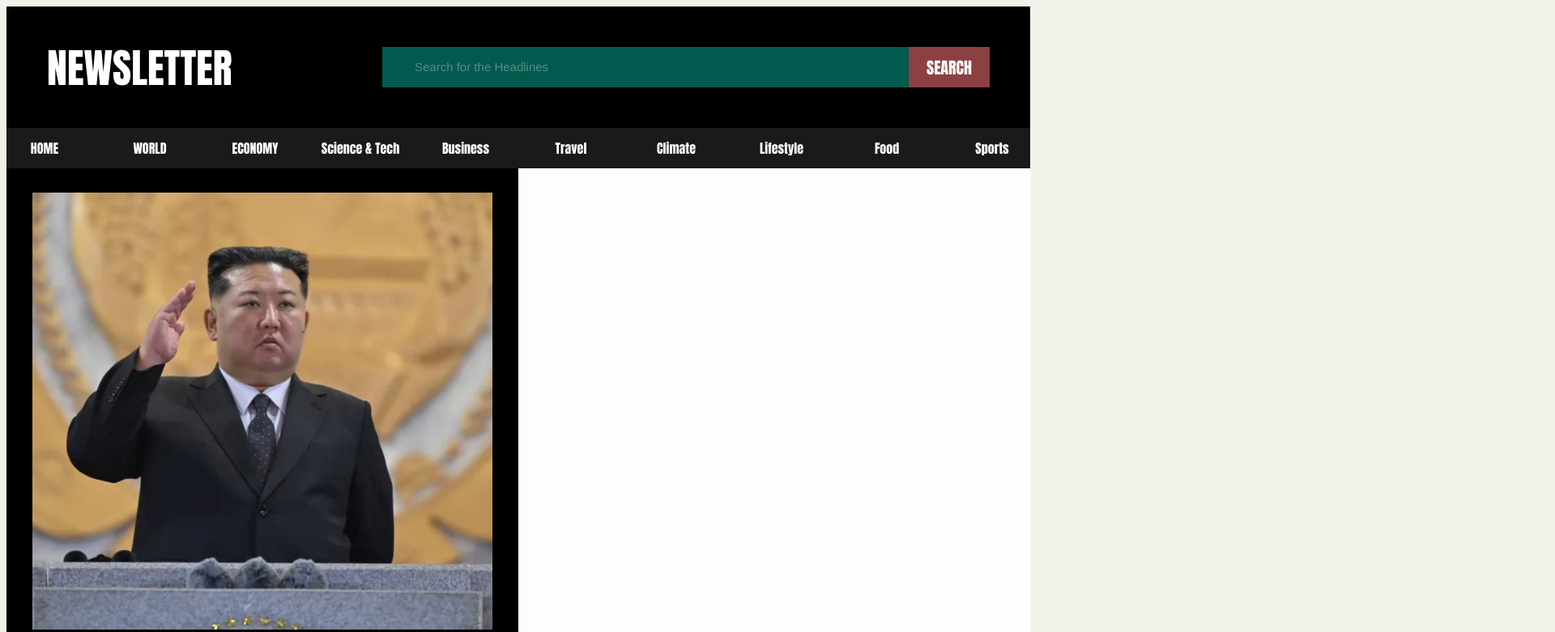
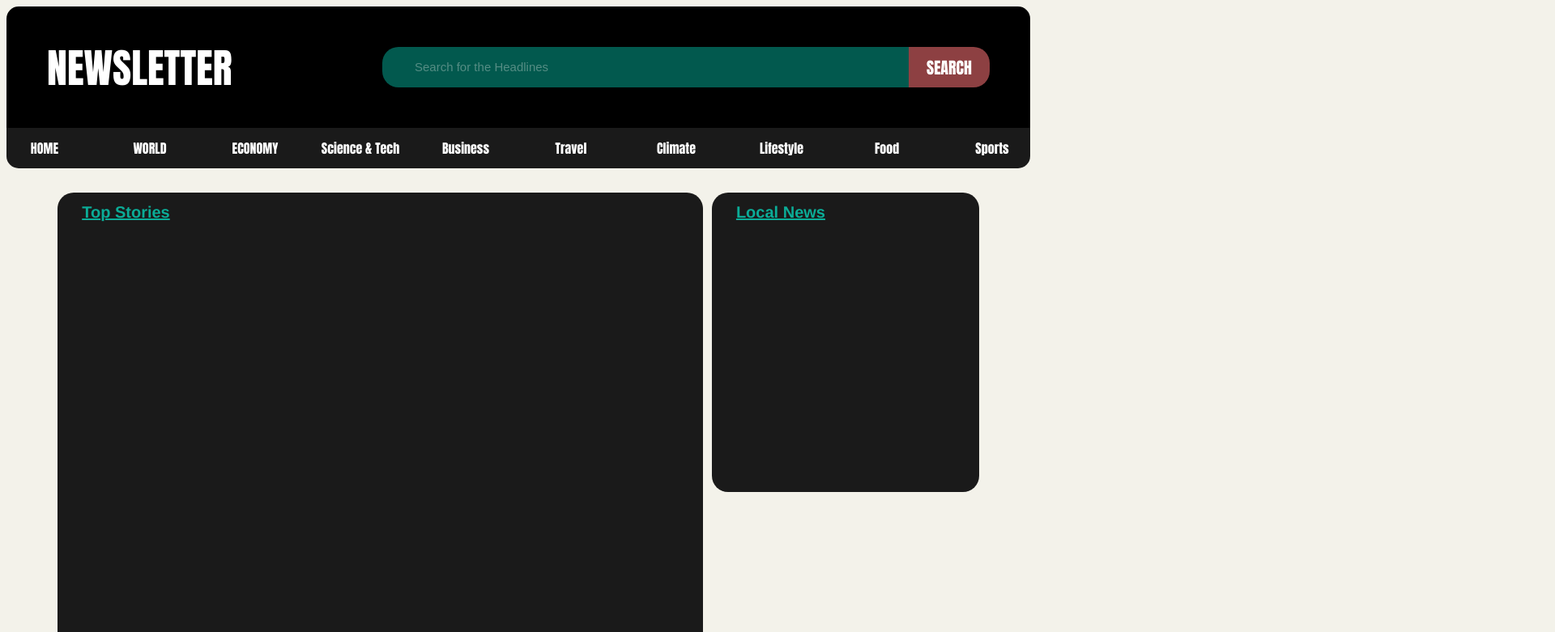
Before and after one commit to abhinavamrute/News-Layout, a plain HTML site: page index.html in a window 1280 px wide. Shown: the top 781 px of the page at 81% size, 1920 px wide, since content can reach past the window. Drawn offline with Linux system fonts and the light colour scheme.

Commit message:
middle section

```diff
--- a/index.html
+++ b/index.html
@@ -9,19 +9,18 @@
   </head>
 
   <body>
-    <header>
+    <header class="heading">
       <div class="site-header">
         <h1 id="logo">NEWSLETTER</h1>
         <div class="searchr">
-          <div style="display:flex">
-            <div><input type="text" placeholder="Search for the Headlines" id="search"></div>
-            <div><input type="submit" value="SEARCH" id="submit-btn"></div>
-          </div>
+          <input type="text" placeholder="Search for the Headlines" id="search">
+          <input type="submit" value="SEARCH" id="submit-btn">
         </div>
       </div>
     </header>
-    <header class="nav-bar">
-      <nav class="nav-list">
+
+    <nav class="nav-bar">
+      <div class="nav-list">
         <div class="cg">HOME</div>
         <div class="cg">WORLD</div>
         <div class="cg">ECONOMY</div>
@@ -32,11 +31,18 @@
         <div class="cg">Lifestyle</div>
         <div class="cg">Food</div>
         <div class="cg">Sports</div>
-      </nav>
-    </header>
-    <div class="news-container">
+      </div>
+    </nav>
+    <div class="main-container">
       <div class="coln1">
-        <div id="inblock"></div>
+        <div class="top-stories">
+          <h1>Top Stories</h1>
+        </div>
+      </div>
+      <div class="coln2">
+        <div class="local-news">
+          <h1>Local News</h1>
+        </div>
       </div>
     </div>
   </body>
--- a/style.css
+++ b/style.css
@@ -11,13 +11,23 @@ body{
   justify-content: space-between;
   padding: 0 50px;
   border-color: black;
+  border-top-left-radius: 15px;
+  border-top-right-radius: 15px;
+}
+.heading{
+  top: 5px;
+  position: sticky;
+  z-index: 100;
 }
 
 .searchr {
   order: 2;
+  display: flex;
 }
 
 #search {
+  border-bottom-left-radius: 20px;
+  border-top-left-radius: 20px;
   width: 600px;
   height: 30px;
   background-color: #02594e;
@@ -25,7 +35,6 @@ body{
   padding: 10px;
   color: white;
   font-size: 16px;
-  border-radius: 0px;
   padding-left: 40px;
 }
 
@@ -43,6 +52,8 @@ body{
 }
 
 #submit-btn{
+  border-bottom-right-radius: 20px;
+  border-top-right-radius: 20px;
   background-color: #8d4042;
   color: white;
   border: none;
@@ -73,6 +84,11 @@ body{
   text-align: center;
   align-items: center;
   justify-content: center;
+  border-bottom-left-radius: 15px;
+  border-bottom-right-radius: 15px;
+  top: 150px;
+  position: sticky;
+  z-index: 99;
 }
 
 .cg {
@@ -89,25 +105,73 @@ body{
   background-color: #02594e;
 }
 
-.news-container {
-  height: 600px;
-  background-color: #fdfdfd;
+.main-container {
+  width: 90%;
+  height: 700px;
   display: flex;
+  justify-content: space-between;
+  margin: auto;
+  margin-top: 30px ;
+  position: relative;
 }
 
 .coln1 {
-  background-color: black;
-  width: 50%;
-  height: 600px;
-  display: grid;
-  align-items: center;
-  justify-items: center;
+  padding-top: 90px;
+  background-color: #1a1a1a;
+  height: 700px;
+  width: 70%;
+  border-radius: 20px;
 }
 
-#inblock {
-  background-image: url("assets/Jong_2.png");
-  background-size: cover;
-  background-position: center;
-  width: 90%;
-  height: 90%;
+.coln2 {
+  padding-top: 90px;
+  background-color: #1a1a1a;
+  height: 40%;
+  width: 29%;
+  border-radius: 20px;
 }
+
+
+.top-stories h1 {
+  font-family: 'Franklin Gothic Medium', 'Arial Narrow', Arial, sans-serif;
+  color: #0bac97;
+  font-weight: bold;
+  text-decoration: underline;
+  font-size: 20px;
+}
+
+.coln1 .top-stories {
+  margin-top: auto;
+  padding-left: 30px;
+  display: flex;
+  width: 100%;
+  font-family: 'Franklin Gothic Medium', 'Arial Narrow', Arial, sans-serif;
+  position:absolute;
+  top: 0;
+  display: block
+}
+
+#line {
+  color: black;
+  height: 10px;
+  width: 100px;
+}
+
+.coln2 .local-news {
+  margin-top: auto;
+  padding-left: 30px;
+  display: flex;
+  width: 100%;
+  font-family: 'Franklin Gothic Medium', 'Arial Narrow', Arial, sans-serif;
+  position:absolute;
+  top: 0;
+  display: block
+}
+
+.local-news h1 {
+  font-family: 'Franklin Gothic Medium', 'Arial Narrow', Arial, sans-serif;
+  color: #0bac97;
+  font-weight: bold;
+  text-decoration: underline;
+  font-size: 20px;
+}
```
